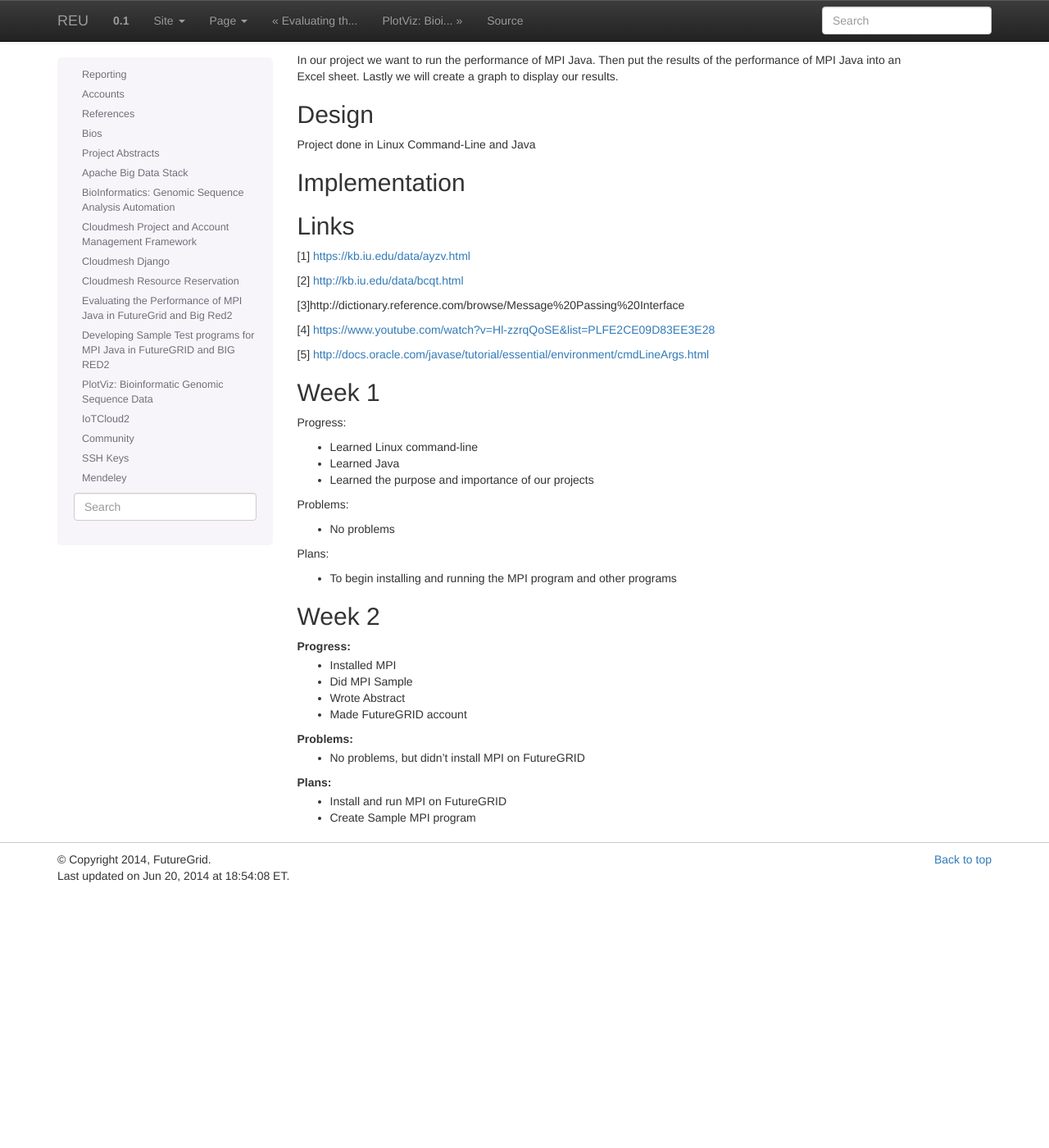
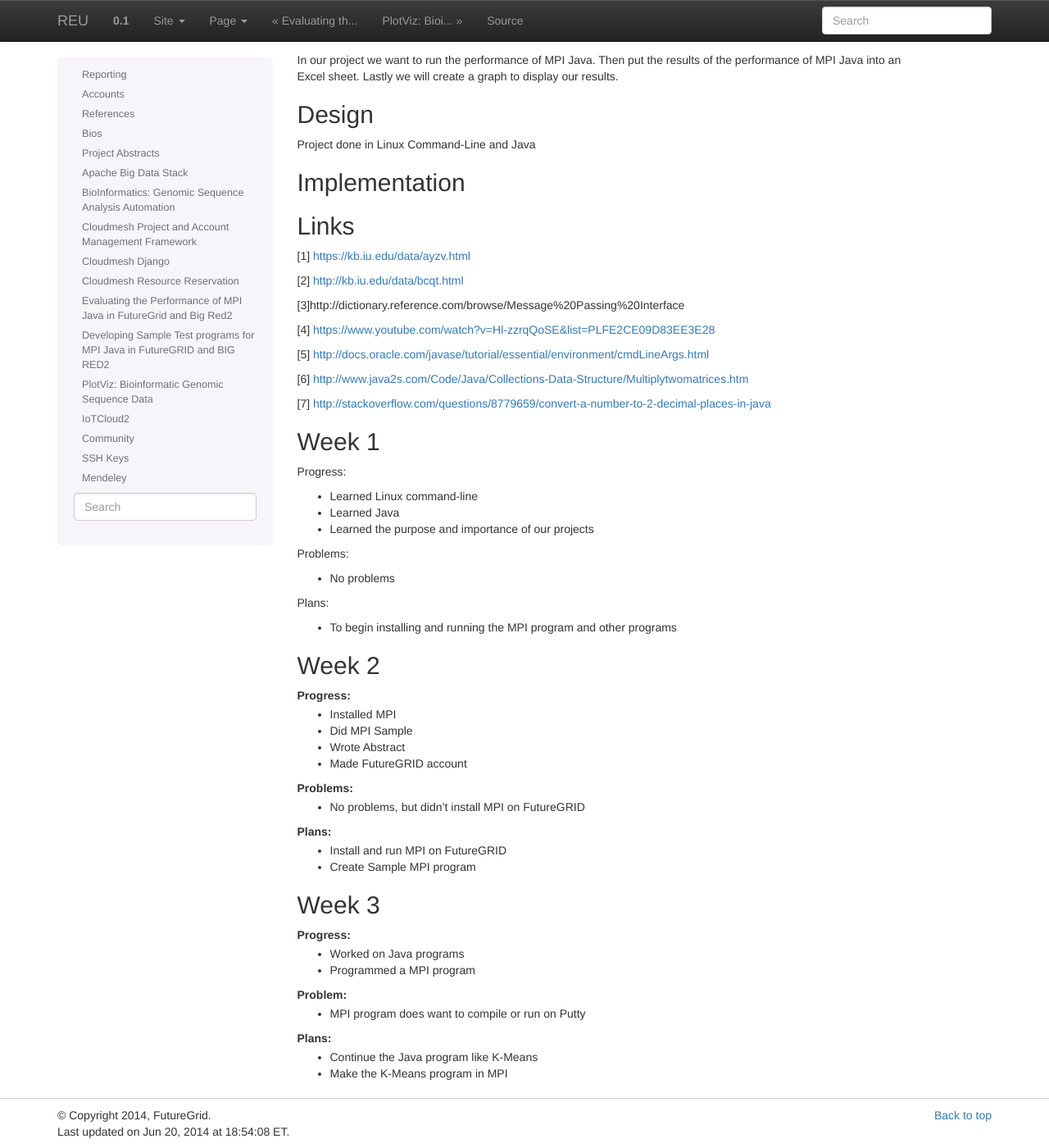
Before and after one commit to cloudmesh-project/reu-2014, a Sphinx documentation site: the page built from doc/source/projects/mpi-java-test.rst, in a window 1280 px wide and 1400 px high, scrolled down 538 px. Shown: the whole window at 82% size. Built offline with Sphinx 7.4.7, drawn with Linux system fonts in a browser that asks for light colours; before the commit the page ends 1626 px from its top, so only the background shows below that.

Commit message:
Update mpi-java-test.rst
Added the weekly information

```diff
--- a/doc/source/projects/mpi-java-test.rst
+++ b/doc/source/projects/mpi-java-test.rst
@@ -52,6 +52,9 @@ Links
 
 [5] http://docs.oracle.com/javase/tutorial/essential/environment/cmdLineArgs.html
 
+[6] http://www.java2s.com/Code/Java/Collections-Data-Structure/Multiplytwomatrices.htm
+
+[7] http://stackoverflow.com/questions/8779659/convert-a-number-to-2-decimal-places-in-java
 
 
 Week 1
@@ -82,3 +85,14 @@ Problems:
 Plans:
  * Install and run MPI on FutureGRID
  * Create Sample MPI program
+
+Week 3
+-------------------------------------------------------------------------
+Progress:
+ * Worked on Java programs
+ * Programmed a MPI program
+Problem:
+ * MPI program does want to compile or run on Putty
+Plans:
+ * Continue the Java program like K-Means
+ * Make the K-Means program in  MPI
```
